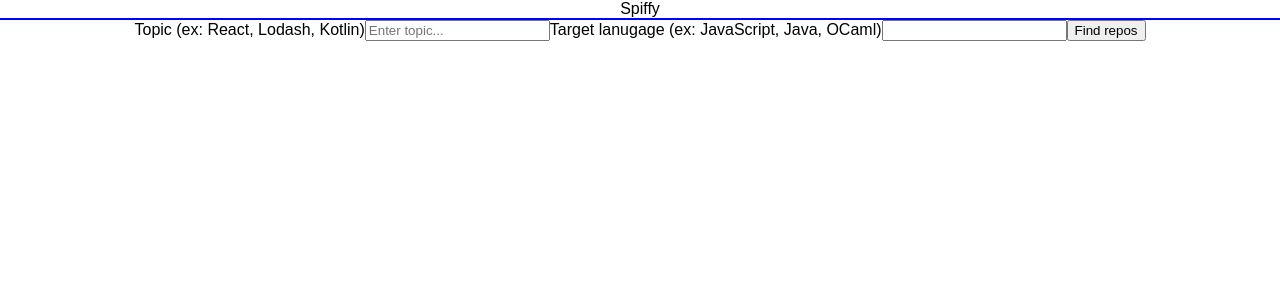
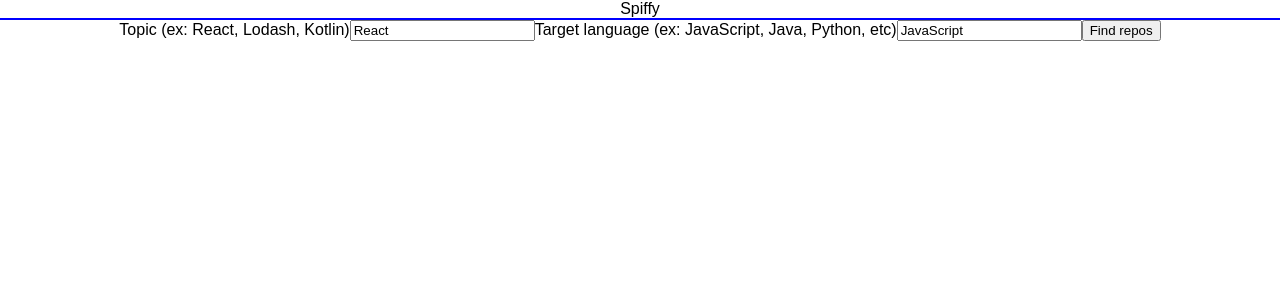
Before and after one commit to p-adams/spiffy, a React (Create React App) app: page / in a window 1280 px wide. Shown: the top 300 px of the page. Built offline with nearby package versions, Linux system fonts and the light colour scheme.

Commit message:
add result description to RepoResults component

```diff
--- a/src/App.js
+++ b/src/App.js
@@ -36,18 +36,32 @@ class App extends Component {
         <header>Spiffy</header>
         <div className="resultsContainer">
           {this.state.resultsDidLoad ? (
-            <RepoResults results={this.state.results} />
+            <RepoResults
+              results={this.state.results}
+              query={this.state.query}
+              language={this.state.language}
+            />
           ) : (
             undefined
           )}
         </div>
         <form onSubmit={e => this.makeGithubRequest(e)}>
           <label htmlsfor="topic">Topic (ex: React, Lodash, Kotlin)</label>
-          <input type="text" placeholder="Enter topic..." />
+          <input
+            type="text"
+            value={this.state.query}
+            onChange={e => this.setState({ query: e.target.value })}
+            placeholder="Enter topic..."
+          />
           <label htmlsfor="targetLanguage">
-            Target lanugage (ex: JavaScript, Java, OCaml)
+            Target language (ex: JavaScript, Java, Python, etc)
           </label>
-          <input type="text" placholder="Enter language" />
+          <input
+            type="text"
+            value={this.state.language}
+            onChange={e => this.setState({ language: e.target.value })}
+            placholder="Enter language"
+          />
           <button>Find repos</button>
         </form>
       </div>
--- a/src/RepoResults.js
+++ b/src/RepoResults.js
@@ -1,9 +1,19 @@
 import React from "react";
 import ResultList from "./ResultList";
+const spanStyle = {
+  fontWeight: "bold"
+};
 const RepoResults = props => {
   return (
     <div>
-      <h5>We found the following matches</h5>
+      <p>
+        We found{" "}
+        {props.results.length === 1
+          ? props.results.length + " repo"
+          : props.results.length + " repos"}{" "}
+        for <span style={spanStyle}>{props.query}</span>, language{" "}
+        <span style={spanStyle}>{props.language}</span>
+      </p>
       <ResultList results={props.results} />
     </div>
   );
```
